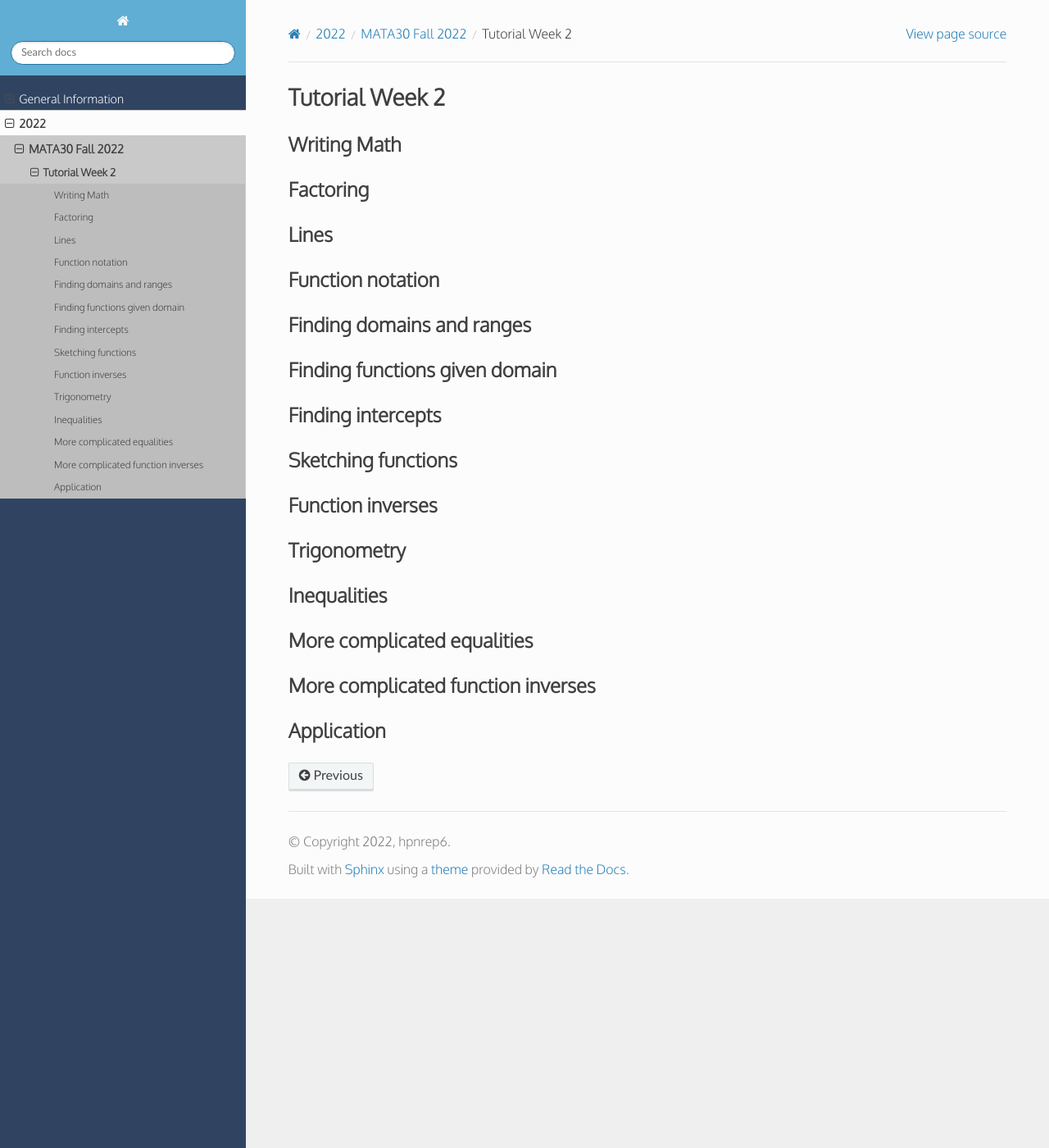
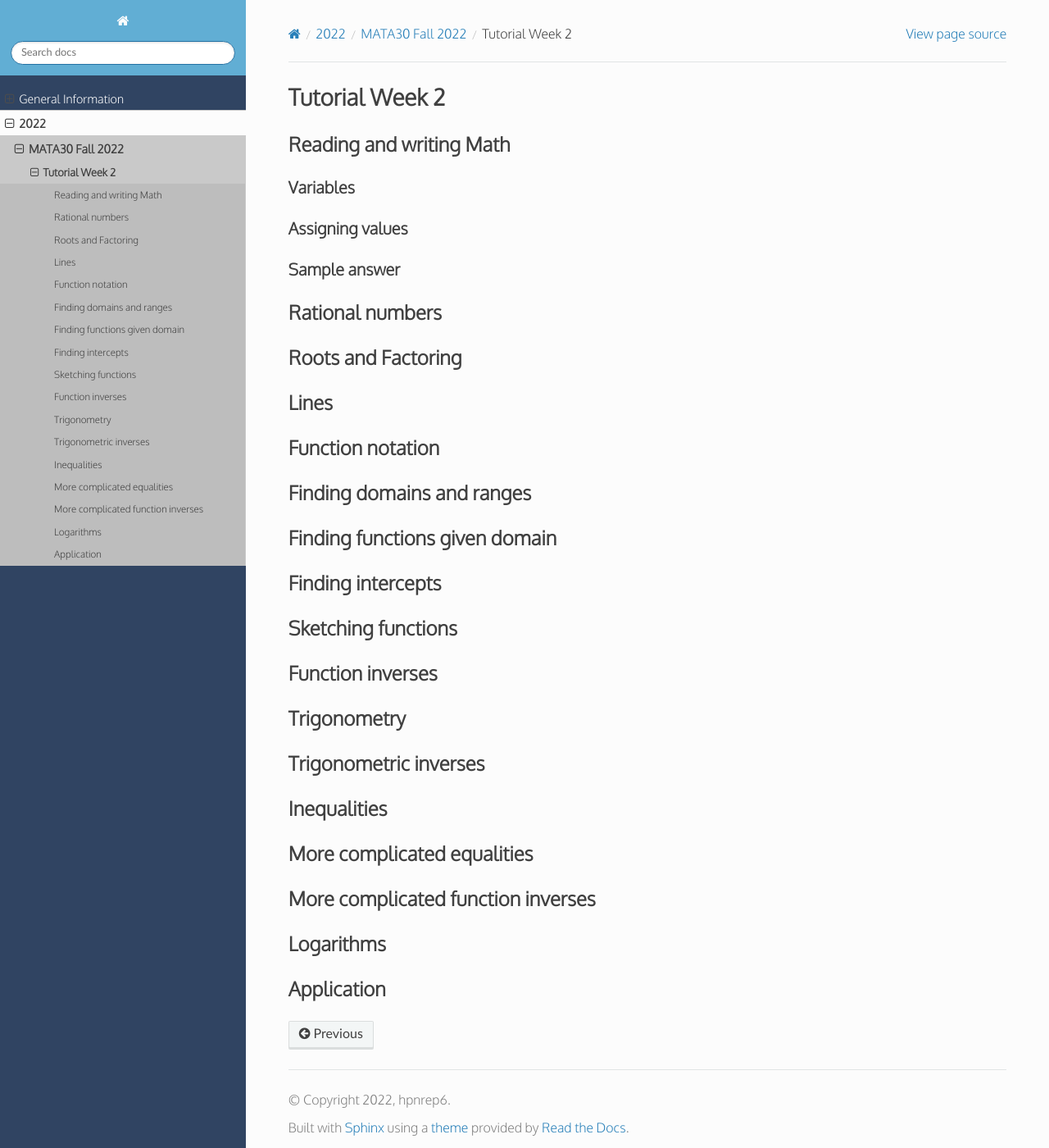
Before and after one commit to hpnrep6/t, a Sphinx documentation site: the page built from source/2022/mata30_fall/tutorial2.rst, in a window 1280 px wide and 1400 px high. Shown: the whole window at 82% size. Built offline with Sphinx 7.4.7 and the Read the Docs theme 2.0.0, drawn with Linux system fonts in a browser that asks for light colours; formulas are drawn with MathJax 3.

Commit message:
Tutorial 2 outline

```diff
--- a/source/2022/mata30_fall/tutorial2.rst
+++ b/source/2022/mata30_fall/tutorial2.rst
@@ -7,15 +7,28 @@ Tutorial Week 2
    :hidden:
 
 
-Writing Math
-------------
+Reading and writing Math
+------------------------
+
+Variables
+~~~~~~~~~
+
+Assigning values
+~~~~~~~~~~~~~~~~
+
+Sample answer
+~~~~~~~~~~~~~
+
+Rational numbers
+----------------
+
 
 .. defining variables
 .. notation (sqrt?)
 
 
-Factoring
----------
+Roots and Factoring
+-------------------
 
 .. square, stuff
 
@@ -64,6 +77,9 @@ Trigonometry
 
 .. sin, cos, tan, cot
 
+Trigonometric inverses
+----------------------
+
 
 Inequalities
 ------------
@@ -82,6 +98,12 @@ More complicated function inverses
 
 .. q26
 
+Logarithms
+----------
+
+.. log rules
+
+
 Application
 -----------
 
--- a/source/general.rst
+++ b/source/general.rst
@@ -11,6 +11,8 @@ Contact Information
 
 Email: youngc.chen@mail.utoronto.ca
 
+Office hours: IC 404 (4th floor IC, between the elevators and stairs). Times as listed on Quercus.
+
 Try to include the course code in the subject line if you're emailing about a course I'm TAing.
 
 About
```
